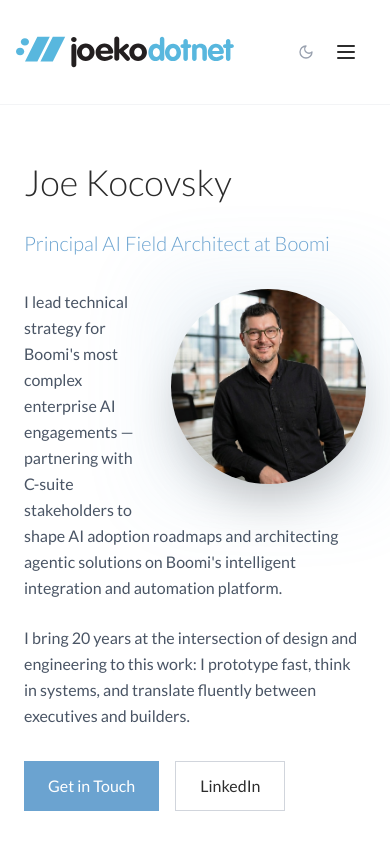
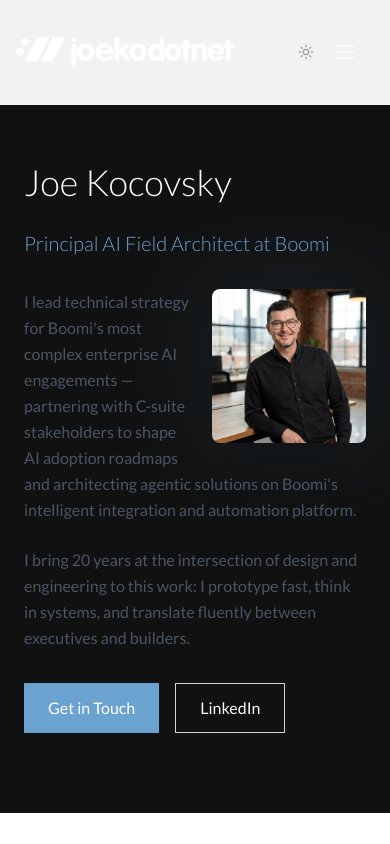
Before and after one commit to joekogit/joekonet-portfolio, a React (Vite) app: page / in a window 390 px wide. Shown: the top 844 px of the page. Built offline with nearby package versions, Linux system fonts and the light colour scheme.

Commit message:
Default to dark mode and improve mobile hero layout

```diff
--- a/index.html
+++ b/index.html
@@ -5,6 +5,18 @@
       <meta charset="UTF-8" />
       <meta name="viewport" content="width=device-width, initial-scale=1.0" />
       <title>Joe Kocovsky - Principal AI Field Architect</title>
+      <!-- Apply the theme before first paint so dark mode never flashes light. -->
+      <script>
+        (function () {
+          var isDark = true;
+          try {
+            var stored = localStorage.getItem('theme');
+            if (stored) isDark = stored === 'dark';
+          } catch (e) {}
+          document.documentElement.classList.toggle('dark', isDark);
+          document.documentElement.style.backgroundColor = isDark ? '#111111' : '#ffffff';
+        })();
+      </script>
     </head>
 
     <body>
--- a/src/app/components/Hero.tsx
+++ b/src/app/components/Hero.tsx
@@ -12,13 +12,14 @@
             Principal AI Field Architect at Boomi
           </p>
 
-          {/* Photo floats right on mobile/tablet, wraps description text */}
-          <div className="relative float-right ml-6 mb-4 lg:hidden">
+          {/* Photo floats right on mobile/tablet, wraps description text.
+              Rounded square matches the desktop treatment. */}
+          <div className="relative float-right ml-5 mb-4 w-[45%] max-w-[300px] sm:ml-8 lg:hidden">
             <div className="absolute -inset-4 bg-[#6BA3D0] opacity-10 blur-2xl"></div>
             <img
               src={photo}
               alt="Joe Kocovsky"
-              className="relative w-[195px] rounded-full shadow-2xl"
+              className="relative w-full rounded-lg shadow-2xl"
             />
           </div>
 
@@ -33,7 +34,7 @@
               systems, and translate fluently between executives and builders.
             </p>
           </div>
-          <div className="flex gap-4 mt-8 clear-both">
+          <div className="flex flex-wrap gap-4 mt-8 clear-both">
             <a
               href="#contact"
               onClick={(e) => {
--- a/src/app/hooks/useDarkMode.ts
+++ b/src/app/hooks/useDarkMode.ts
@@ -6,7 +6,8 @@
       const stored = localStorage.getItem('theme');
       if (stored) return stored === 'dark';
     } catch {}
-    return window.matchMedia?.('(prefers-color-scheme: dark)').matches ?? false;
+    // Dark mode is the default for first-time visitors.
+    return true;
   });
 
   useEffect(() => {
```
